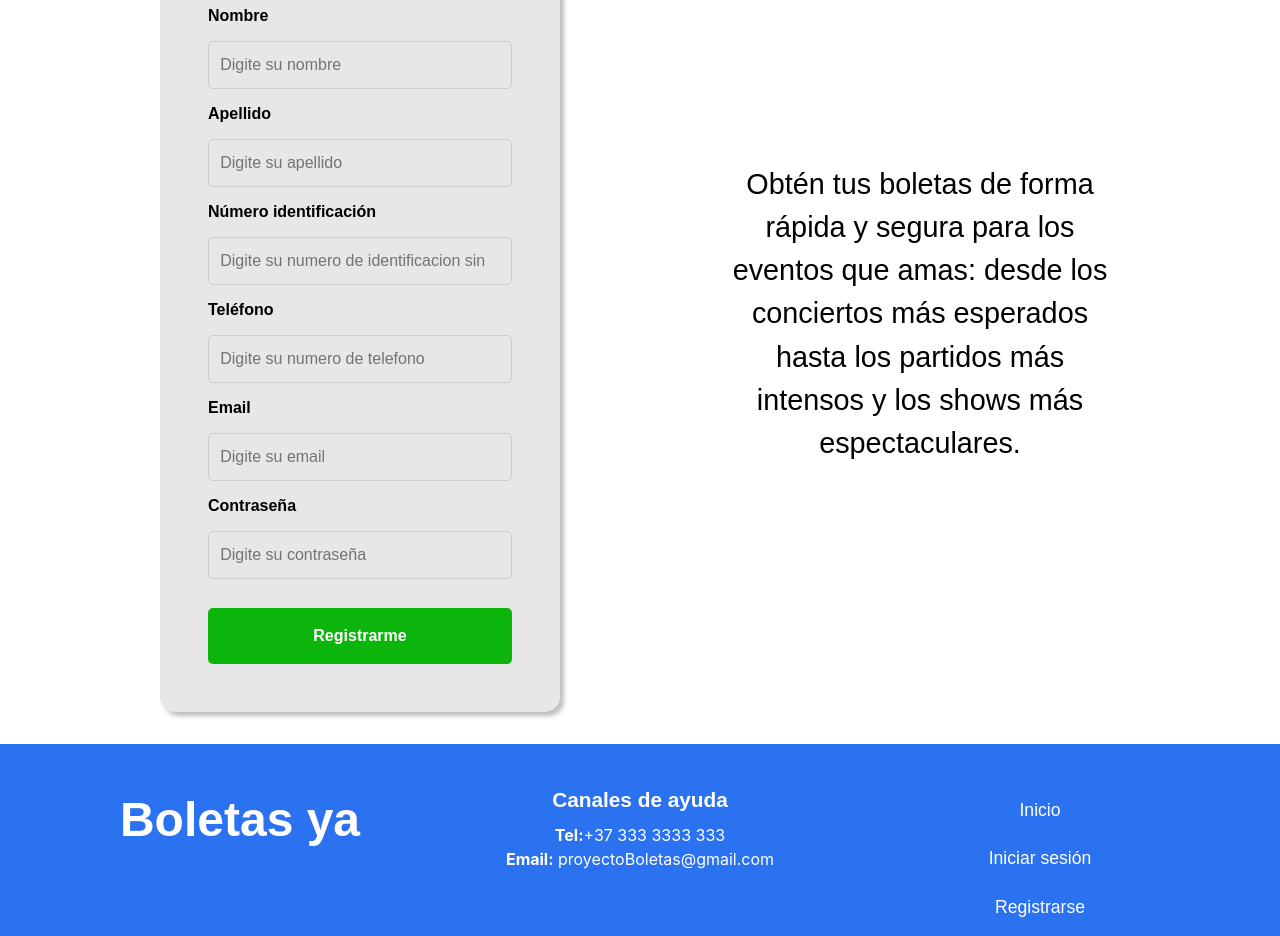
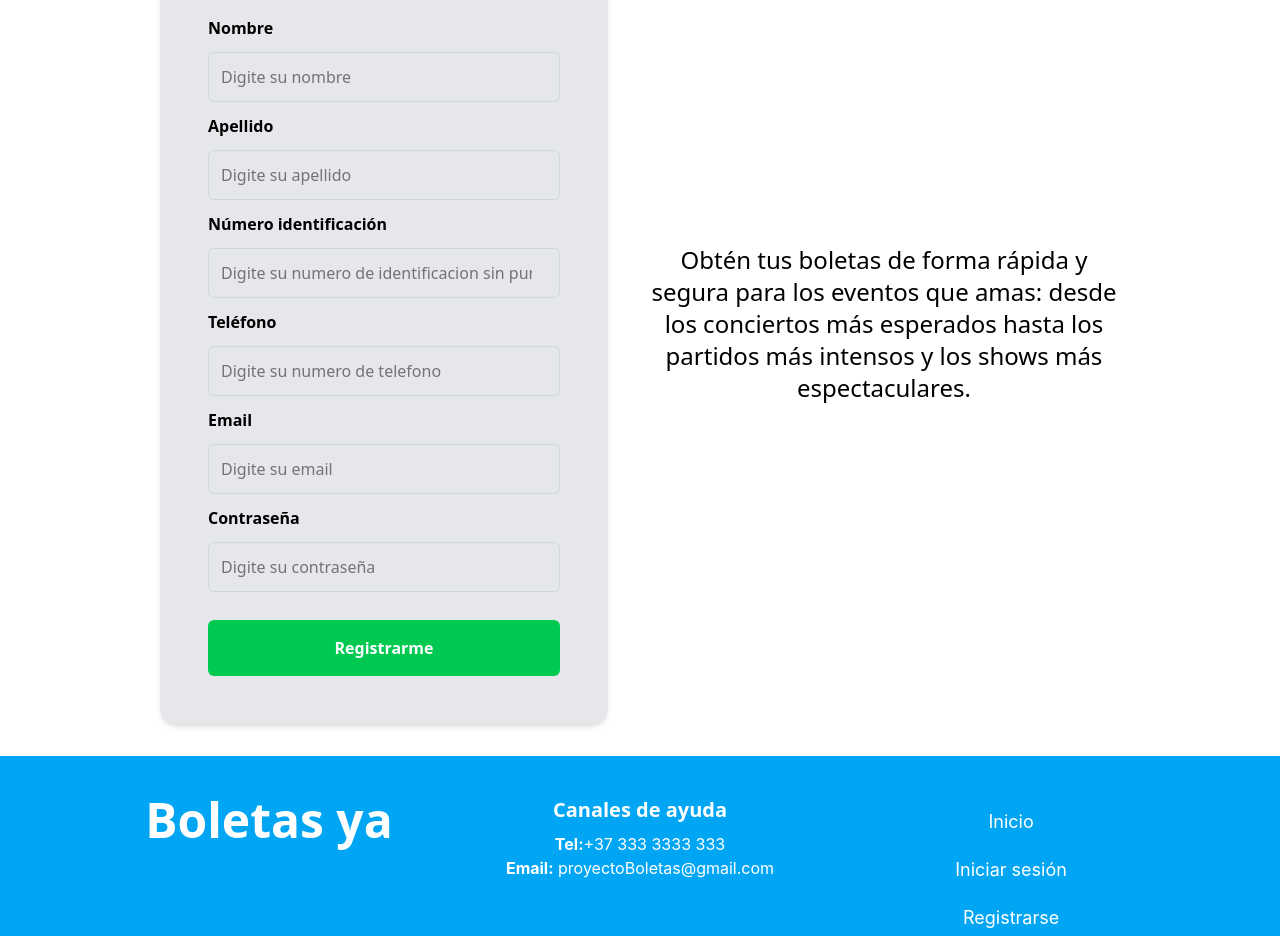
Before and after one commit to G4ru75/ProyectoBoletas, a React (Create React App) app: page /signup in a window 1280 px wide. Shown: the part 216-1152 px from the top of the page. Built offline with nearby package versions, Linux system fonts and the light colour scheme.

Commit message:
Aplicado tailwind a los componentes Footer, SignUp,NavBar, solucion de alineación de metodos de pago en Especificación de compra

```diff
--- a/src/Components/EspecificacionDeCompra.js
+++ b/src/Components/EspecificacionDeCompra.js
@@ -41,20 +41,21 @@ return (
             <div className="md:col-span-2 mb-4">
                 <label className="block text-sm font-bold mb-1">SELECCIONA METODO DE PAGO</label>
                 <div className="space-y-2">
-                <div>
+
+                <div className="flex items-center">
                     <input className="h-4 w-4  border-gray-300 rounded" type="radio" name="metodoPago" id="tarjetaDebito" value="tarjetaDebito"
                     />
                     <label className="ml-2 block text-sm text-gray-700" htmlFor="tarjetaDebito">Tarjeta de debito</label>
                     </div>
 
-                    <div >
-                    <input className="h-4 w-4 border-gray-300 rounded" type="radio" name="metodoPago" id="tarjetaCredito" value="tarjetaCredito"
+                    <div className="flex items-center" >
+                    <input className="h-4 w-4  border-gray-300 rounded" type="radio" name="metodoPago" id="tarjetaCredito" value="tarjetaCredito"
                     />
                     <label className="ml-2 block text-sm text-gray-700" htmlFor="tarjetaCredito">Tarjeta de credito</label>
                     </div>
 
-                    <div>
-                    <input className="h-4 w-4 border-gray-300 rounded" type="radio" name="metodoPago" id="transferenciaPse"value="transferenciaPse"/>
+                    <div className="flex items-center">
+                    <input className="h-4 w-4  border-gray-300 rounded" type="radio" name="metodoPago" id="transferenciaPse"value="transferenciaPse"/>
                     <label className="ml-2 block text-sm text-gray-700" htmlFor="transferenciaPse">Transferencia por pse</label>
                     </div>
                 </div>
--- a/src/Components/Footer.js
+++ b/src/Components/Footer.js
@@ -3,19 +3,19 @@ import FooterStyle from '../Styles/Footer.module.css';
 
 function Footer(){
     return(
-    <footer className={FooterStyle.footer}>
-        <div className={FooterStyle.column}>
-            <p className={FooterStyle.NombreP}>Boletas ya</p>
+    <footer className="bg-sky-500 text-white flex justify-between p-8 flex-wrap text-center">
+        <div className="flex-1 min-w-[200px] my-2">
+            <p className="flex justify-center font-sans text-5xl text-white font-bold">Boletas ya</p>
         </div>
-        <div className={FooterStyle.column}>
-            <p className={FooterStyle.title}>Canales de ayuda</p>
+        <div className="dlex-1 min-w-[200px] my-2">
+            <p className="font-sans font-bold text-xl mb-2">Canales de ayuda</p>
             <p><strong>Tel:</strong>+37 333 3333 333</p>
             <p><strong>Email:</strong> proyectoBoletas@gmail.com</p>
         </div>
-        <div className={FooterStyle.column}>
-            <a className={FooterStyle.link}>Inicio</a>
-            <a className={FooterStyle.link}>Iniciar sesión</a>
-            <a className={FooterStyle.link}>Registrarse</a>
+        <div className="flex-1 min-w-[200px] my-2">
+            <a className="font.sans text-lg text-white my-1 block py-2 hover:underline cursor-pointer">Inicio</a>
+            <a className="font.sans text-lg text-white my-1 block py-2 hover:underline cursor-pointer">Iniciar sesión</a>
+            <a className="font.sans text-lg text-white my-1 block py-2 hover:underline cursor-pointer">Registrarse</a>
         </div>
     </footer>
     );
--- a/src/Components/NavBar.js
+++ b/src/Components/NavBar.js
@@ -13,13 +13,13 @@ function NavBar() {
 
             <nav className="px-2 py-2 sm:flex sm:items-center sm:justify-between">
                 <section className="flex justify-betwen">
-                    <h1 className="text-gray-700 font-bold ">BOLETAS YA</h1>
+                    <h1 className="flex justify-center font-sans text-3xl text-white font-bold">BOLETAS YA</h1>
                 </section>
                 <div className="flex flex-col items-start mt-3 gap-2 sm:flex-row smm-0">
-                    <button className="text-gray-700 hover:bg-gray-200 px-2 py-2 rounded">Inicio</button>
-                    <button className="text-gray-700 hover:bg-gray-200 px-2 py-2 rounded">Información</button>
-                    <button className="text-gray-700 hover:bg-gray-200 px-2 py-2 rounded">Contacto</button>
-                    <button className="bg-green-500 hover:bg-green-700 text-white font-bold py-2 px-2 rounded-md focus:outline-none focus:shadow-outline transform transition-all hover:scale-105">Iniciar sesion</button>
+                    <button className="text-2xl text-gray-700 hover:bg-gray-200 px-2 py-2 rounded">Inicio</button>
+                    <button className="text-2xl text-gray-700 hover:bg-gray-200 px-2 py-2 rounded">Información</button>
+                    <button className="text-2xl text-gray-700 hover:bg-gray-200 px-2 py-2 rounded">Contacto</button>
+                    <button className="text-2xl bg-green-500 hover:bg-green-700 text-white font-bold py-2 px-2 rounded-md focus:outline-none focus:shadow-outline transform transition-all hover:scale-105">Iniciar sesion</button>
                 </div>
             </nav>
 
--- a/src/Components/SignUp.js
+++ b/src/Components/SignUp.js
@@ -2,82 +2,102 @@ import react from 'react';
 import SignUpStyle from '../Styles/SignUp.module.css';
 import Navbar from './NavBar';
 import Footer from './Footer';
+
 function Signup() {
   return (
     <>
     <Navbar/>
-      <div className={SignUpStyle.container}>
-        <div className={SignUpStyle.formSection}>
-          <h2>Registro de usuario</h2>
-          <form className={SignUpStyle.form}>
-            <label>Nombre</label>
-            <input type="text"
-            placeholder='Digite su nombre'
+    <div className="flex justify-between items-center px-10 py-8 lg:px-40 gap-10 flex-wrap">
+      <div className="font-sans bg-gray-200 rounded-2xl p-12 w-full max-w-md shadow-md">
+        <h2 className="text-center mb-4 font-bold text-xl">Registro de usuario</h2>
+        <form className="flex flex-col gap-3">
+          <label className="font-bold">Nombre</label>
+          <input
+            type="text"
+            placeholder="Digite su nombre"
             maxLength={20}
             minLength={3}
             pattern="[A-Za-z]+"
             title="El nombre solo puede contener letras"
             required
+            className="p-3 rounded-md border border-gray-300 focus:outline-none focus:ring-2 focus:ring-green-500"
           />
 
-            <label>Apellido</label>
-            <input type="text"
-            placeholder='Digite su apellido'
+          <label className="font-bold">Apellido</label>
+          <input
+            type="text"
+            placeholder="Digite su apellido"
             maxLength={20}
             minLength={3}
             pattern="[A-Za-z]+"
-            title="El nombre solo puede contener letras"
+            title="El apellido solo puede contener letras"
             required
+            className="p-3 rounded-md border border-gray-300 focus:outline-none focus:ring-2 focus:ring-green-500"
           />
 
-            <label>Número identificación</label>
-            <input type="number"
-            placeholder='Digite su numero de identificacion sin puntos'
+          <label className="font-bold">Número identificación</label>
+          <input
+            type="number"
+            placeholder="Digite su numero de identificacion sin puntos"
             min={1}
             maxLength={10}
             minLength={7}
             required
             pattern="[0-9]+"
-
+            className="p-3 rounded-md border border-gray-300 focus:outline-none focus:ring-2 focus:ring-green-500"
           />
 
-            <label>Teléfono</label>
-            <input type="number"
-            placeholder='Digite su numero de telefono'
+          <label className="font-bold">Teléfono</label>
+          <input
+            type="number"
+            placeholder="Digite su numero de telefono"
             min={3000000000}
             maxLength={10}
             minLength={10}
-            pattern='[0-9]+'
+            pattern="[0-9]+"
             required
+            className="p-3 rounded-md border border-gray-300 focus:outline-none focus:ring-2 focus:ring-green-500"
           />
 
-            <label>Email</label>
-            <input type="email"
-            placeholder='Digite su email'
-            pattern='[^\s@]+@[^\s@]+\.[^\s@]+'
+          <label className="font-bold">Email</label>
+          <input
+            type="email"
+            placeholder="Digite su email"
+            pattern="[^\s@]+@[^\s@]+\.[^\s@]+"
             title="El email debe tener un formato válido"
             required
+            className="p-3 rounded-md border border-gray-300 focus:outline-none focus:ring-2 focus:ring-green-500"
           />
 
-            <label>Contraseña</label>
-            <input type="password"
-            placeholder='Digite su contraseña'
+          <label className="font-bold">Contraseña</label>
+          <input
+            type="password"
+            placeholder="Digite su contraseña"
             minLength={6}
-            pattern='(?=.*[A-Za-z])(?=.*\d)[A-Za-z\d]{6,}+'
+            pattern="(?=.*[A-Za-z])(?=.*\d)[A-Za-z\d]{6,}+"
             title="La contraseña debe tener al menos 6 caracteres y contener letras y números"
+            className="p-3 rounded-md border border-gray-300 focus:outline-none focus:ring-2 focus:ring-green-500"
           />
 
-            <button type="submit">Registrarme</button>
+          <button
+            type="submit"
+            className="mt-4 p-4 bg-green-500 hover:bg-green-700 text-white font-bold rounded-md focus:outline-none focus:shadow-outline transform transition-all hover:scale-105"
+          >
+            Registrarme
+          </button>
         </form>
       </div>
-        <div className={SignUpStyle.textSection}>
-          <h2>Obtén tus boletas de forma rápida y segura para los eventos que amas:
-              desde los conciertos más esperados hasta los partidos más intensos y los shows más espectaculares.</h2>
+
+      <div className="flex-1 flex items-center justify-center text-center font-sans">
+        <h2 className="text-2xl">
+          Obtén tus boletas de forma rápida y segura para los eventos que amas: desde los conciertos más esperados hasta
+          los partidos más intensos y los shows más espectaculares.
+        </h2>
       </div>
     </div>
     <Footer/>
     </>
-  );
+  )
 }
 
-export default Signup;
+export default Signup
--- a/src/index.js
+++ b/src/index.js
@@ -10,11 +10,12 @@ import EspecificacionDeCompra from './Components/EspecificacionDeCompra';
 import CompraBoleta from './Components/CompraBoleta';
 import BarraBusqueda from './Components/BarraBusqueda';
 import CartaEvento from './Components/CartaEvento';
+import Footer from './Components/Footer';
 
 const root = ReactDOM.createRoot(document.getElementById('root'));
 root.render(
   <React.StrictMode>
-    <Signup/>
+    < Signup/>
   </React.StrictMode>
 );
 
```
Lines whose indentation alone changed are shown as unchanged.
